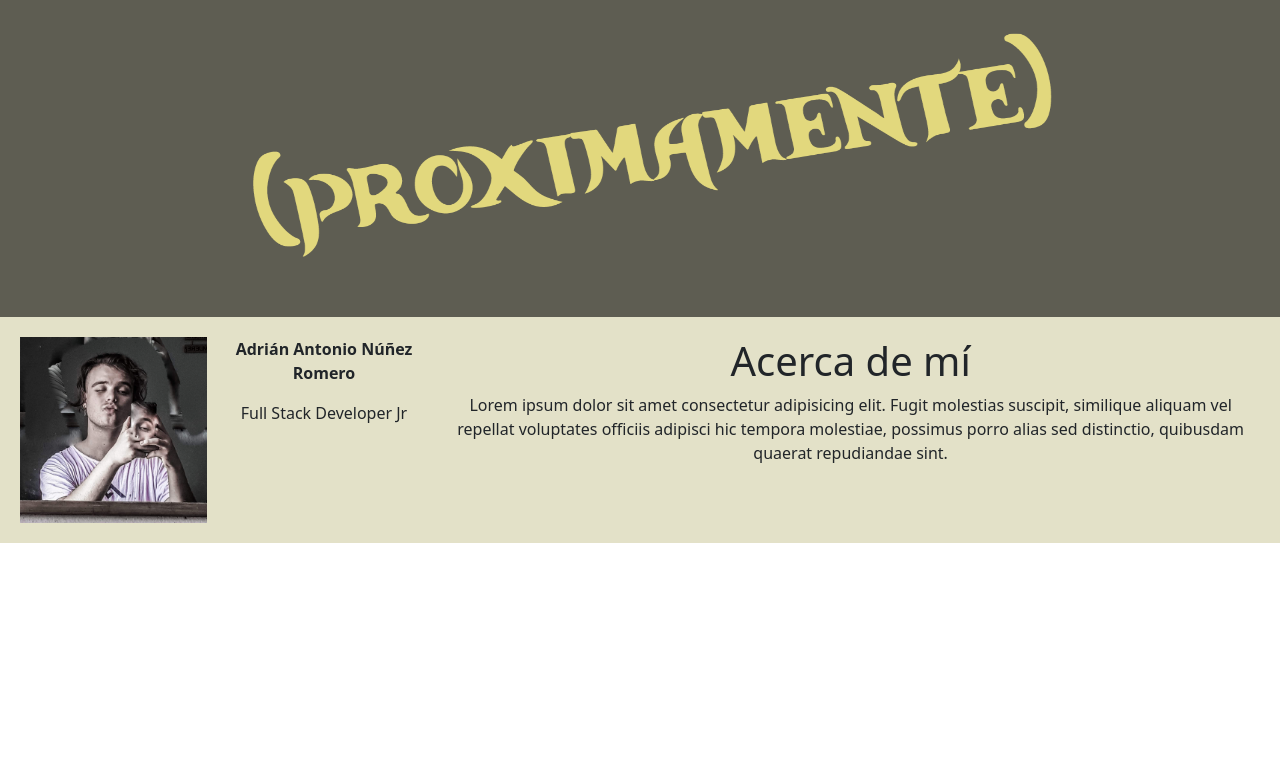
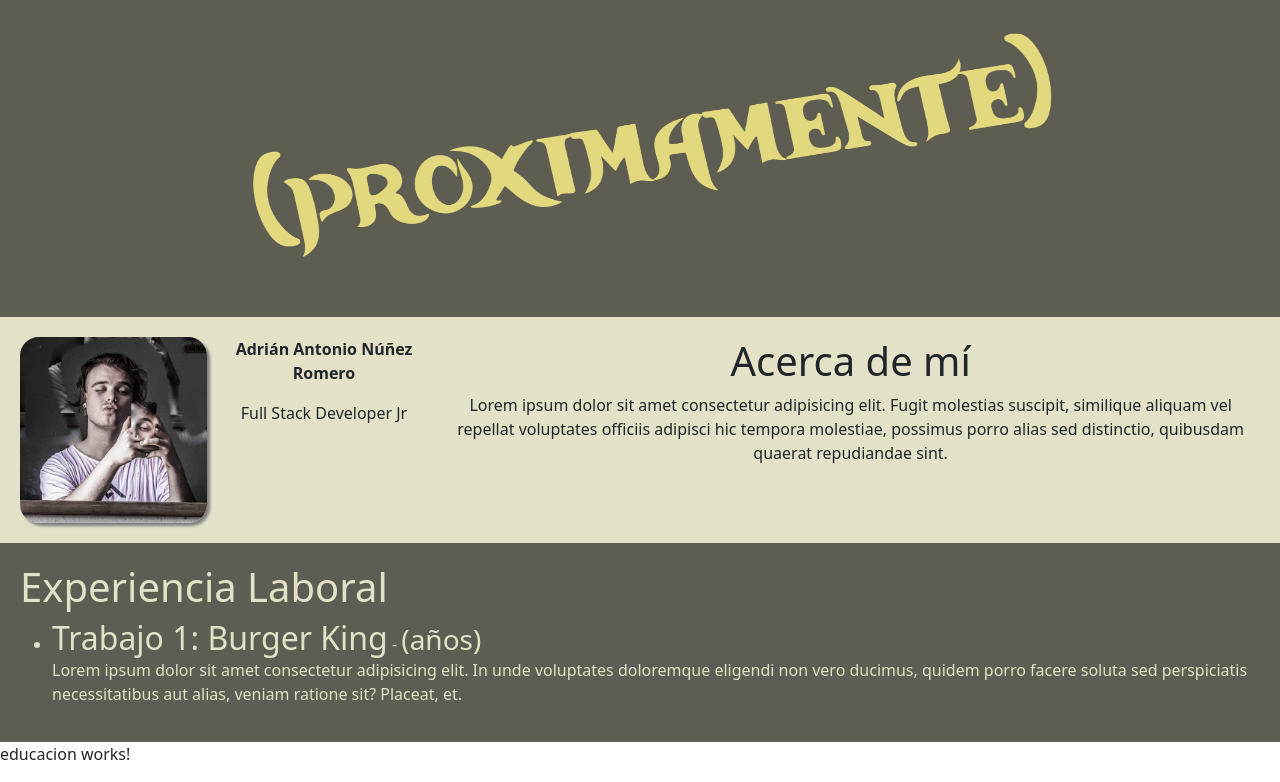
Before and after one commit to SoyAndriu/ProyectoFinal, an Angular app in the folder ProyectoIntegrador/: page / in a window 1280 px wide. Shown: the part 375-1157 px from the top of the page. Before the commit the page ends 918 px from the top, so only its background shows below. Built offline with nearby package versions, Linux system fonts and the light colour scheme.

Commit message:
acerca de 0.5
maqueta base de acerca de

```diff
--- a/ProyectoIntegrador/src/app/app.component.html
+++ b/ProyectoIntegrador/src/app/app.component.html
@@ -1,2 +1,4 @@
 <app-header></app-header>
 <app-acerca-de></app-acerca-de>
+<app-experiencia></app-experiencia>
+<app-educacion></app-educacion>
--- a/ProyectoIntegrador/src/app/app.module.ts
+++ b/ProyectoIntegrador/src/app/app.module.ts
@@ -8,6 +8,8 @@ import { LogoAPComponent } from './components/logo-ap/logo-ap.component';
 import { SocialComponent } from './components/social/social.component';
 import { BannerComponent } from './components/banner/banner.component';
 import { AcercaDeComponent } from './components/acerca-de/acerca-de.component';
+import { ExperienciaComponent } from './components/experiencia/experiencia.component';
+import { EducacionComponent } from './components/educacion/educacion.component';
 
 @NgModule({
   declarations: [
@@ -16,7 +18,9 @@ import { AcercaDeComponent } from './components/acerca-de/acerca-de.component';
     LogoAPComponent,
     SocialComponent,
     BannerComponent,
-    AcercaDeComponent
+    AcercaDeComponent,
+    ExperienciaComponent,
+    EducacionComponent
   ],
   imports: [
     BrowserModule,
--- a/ProyectoIntegrador/src/app/components/acerca-de/acerca-de.component.css
+++ b/ProyectoIntegrador/src/app/components/acerca-de/acerca-de.component.css
@@ -7,16 +7,21 @@ div {
     text-align: center;
 }
 
-/*@media (min-width: 575px) {
+#fotoperfil {
+    width: 300px;
+    border-radius: 10%;
+    box-shadow: 3px 3px 3px gray;
+ }
+
+
+@media (max-width: 575px) {
     #fotoperfil {
-        position: absolute;
-        width: 15%;
+        width: 200px;
         border-radius: 100%;
         box-shadow: 3px 3px 3px gray;
     }
 
 }
-*/
 
 #nombre {
     font-weight: bold;
--- /dev/null
+++ b/ProyectoIntegrador/src/app/components/educacion/educacion.component.html
@@ -0,0 +1 @@
+<p>educacion works!</p>
--- /dev/null
+++ b/ProyectoIntegrador/src/app/components/experiencia/experiencia.component.css
@@ -0,0 +1,10 @@
+.row {
+    padding: 20px;
+    background-color: #5e5d53;
+    color: #e3e1c8;
+}
+
+h2,
+h3 {
+    display: inline;
+}
--- /dev/null
+++ b/ProyectoIntegrador/src/app/components/experiencia/experiencia.component.html
@@ -0,0 +1,10 @@
+<div class="row">
+    <h1>Experiencia Laboral</h1>
+    <div class="col-lg-12">
+        <ul>
+            <li><h2>Trabajo 1: Burger King</h2> - <h3>(años)</h3>
+                <p>Lorem ipsum dolor sit amet consectetur adipisicing elit. In unde voluptates doloremque eligendi non vero ducimus, quidem porro facere soluta sed perspiciatis necessitatibus aut alias, veniam ratione sit? Placeat, et.</p>
+            </li>
+        </ul>
+    </div>
+</div>
```
Also changed, not shown: ProyectoIntegrador/src/app/components/educacion/educacion.component.ts (added, +10 -0 lines), ProyectoIntegrador/src/app/components/experiencia/experiencia.component.ts (added, +10 -0 lines), ProyectoIntegrador/src/app/components/educacion/educacion.component.css (added), 2 other files (tests, documents, lock files or other folders).
